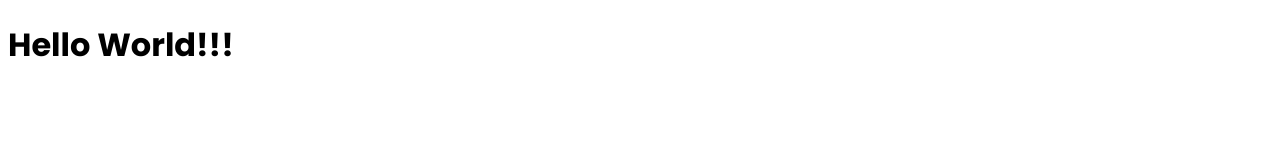
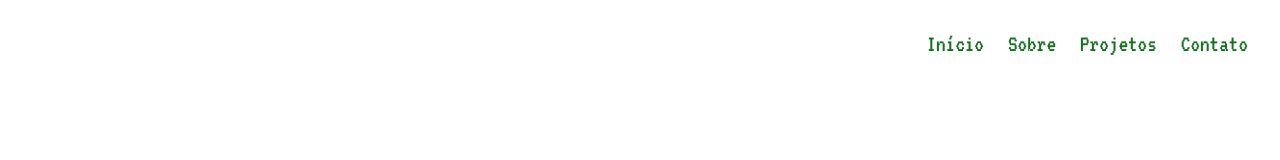
Before and after one commit to jornadadeprogramador/portfolio-da-dev, a plain HTML site: page index.html in a window 1280 px wide. Drawn offline with Linux system fonts and the light colour scheme.

Commit message:
Configurado os links do header da página

```diff
--- a/index.html
+++ b/index.html
@@ -9,6 +9,13 @@
     <link rel="stylesheet" href="styles/style.css">
 </head>
 <body>
-    <h1>Hello World!!!</h1>
+    <header>
+        <div class="header-links">
+            <a href="#">Início</a>
+            <a href="#">Sobre</a>
+            <a href="#">Projetos</a>
+            <a href="#">Contato</a>
+        </div>
+    </header>
 </body>
 </html>
--- a/styles/style.css
+++ b/styles/style.css
@@ -1,5 +1,26 @@
 /* font-family: 'VT323', monospace; */
+
+/* Reset CSS */
+* {
+    margin: 0;
+    padding: 0;
+    border: 0;
+}
 
 body {
     font-family: 'Poppins', sans-serif;
 }
+
+.header-links {
+    display: flex;
+    justify-content: flex-end;
+    gap: 24px;
+    padding: 32px;
+}
+
+.header-links a {
+    font-family: 'VT323', monospace;
+    font-size: 24px;
+    text-decoration: none;
+    color: #13731D;
+}
```
